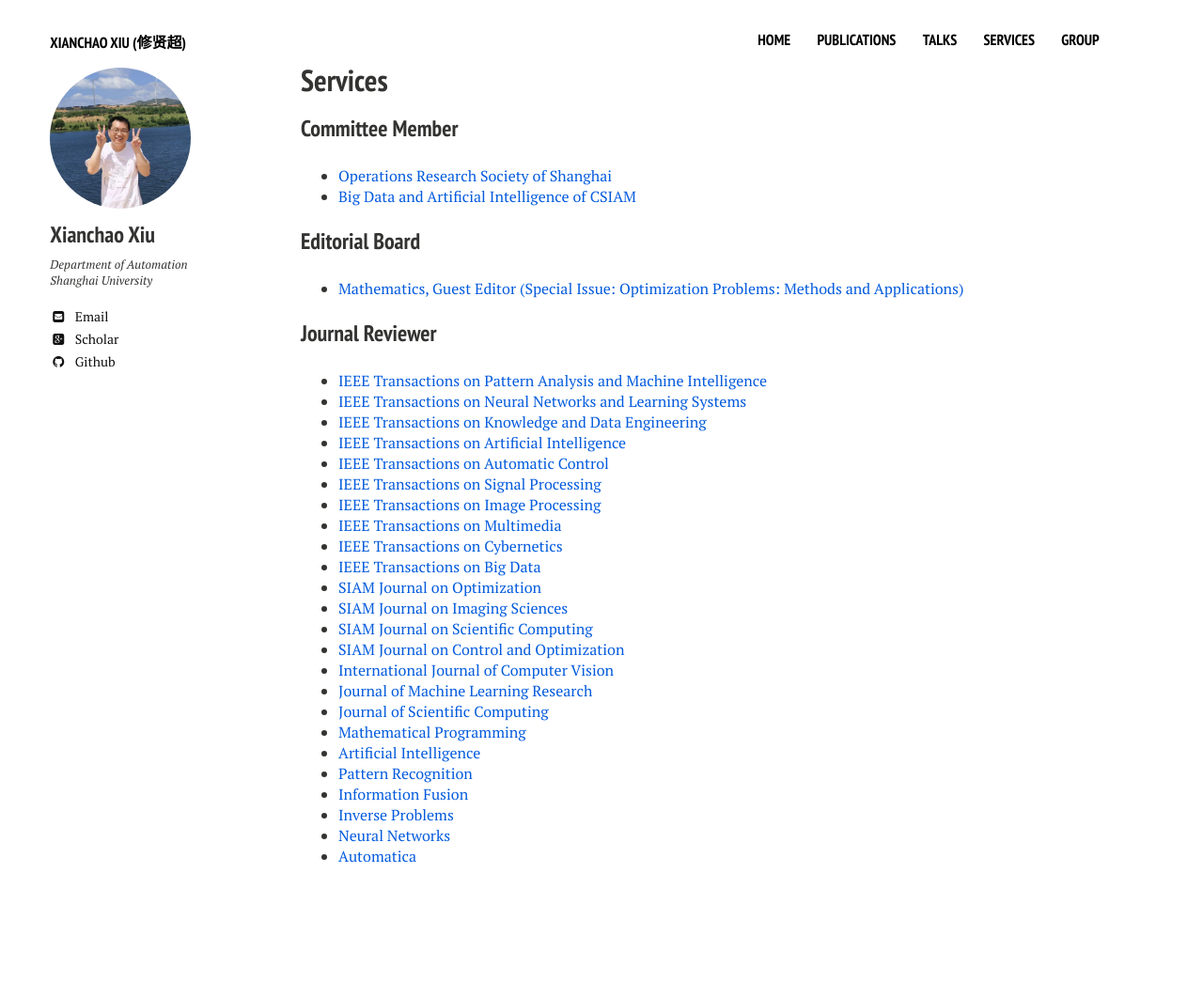
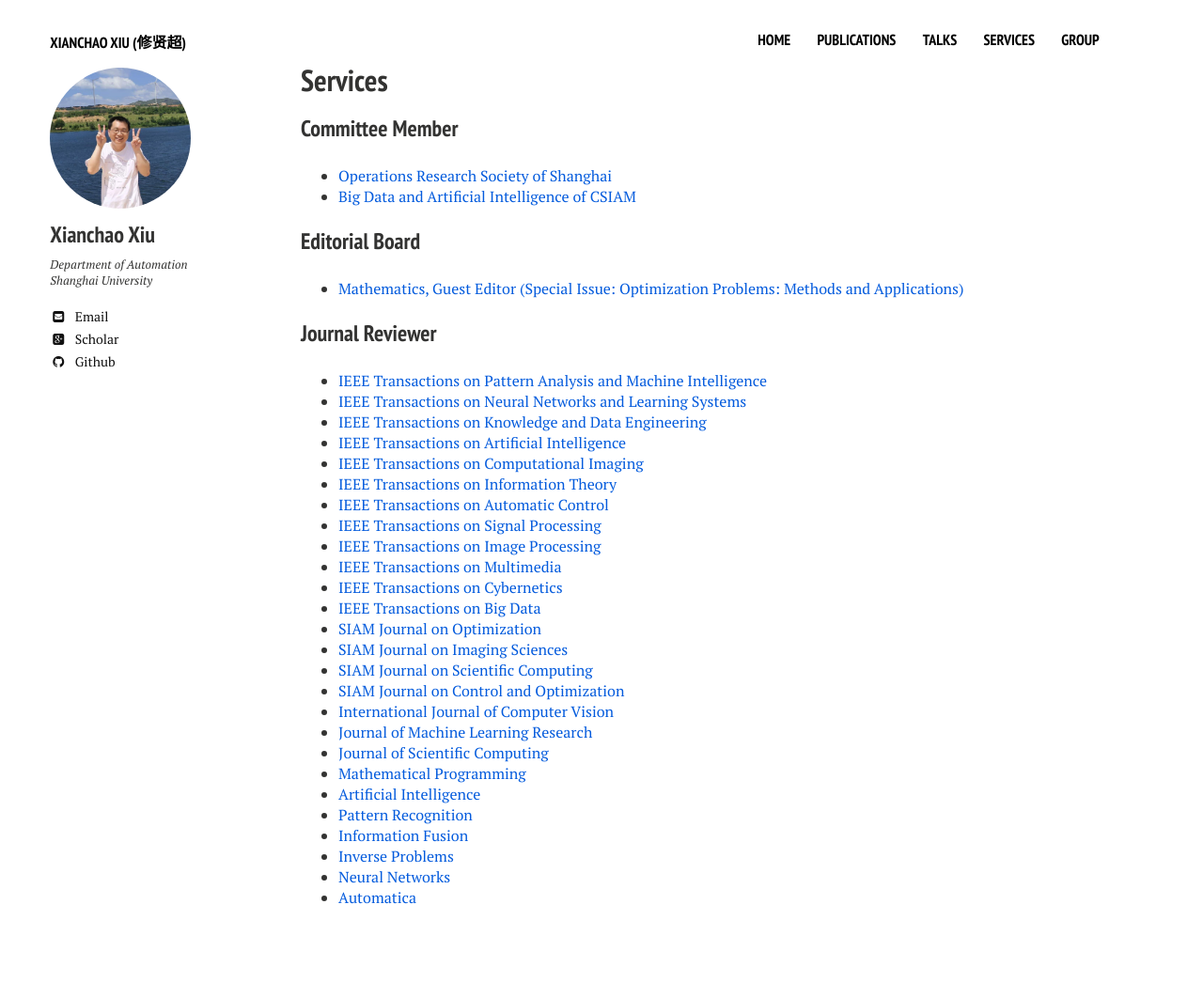
Before and after one commit to xianchaoxiu/xianchaoxiu.github.io, a Jekyll site: the page built from services/index.md, in a window 1280 px wide. Shown: the whole page at 94% size. Built offline with Jekyll 4.4.1, drawn with Linux system fonts in a browser that asks for light colours; nearby versions of some CDN libraries; before the commit the page ends 1018 px from its top, so only the background shows below that.

Commit message:
Update index.md

```diff
--- a/services/index.md
+++ b/services/index.md
@@ -23,6 +23,9 @@ share: false
 * <a href="https://ieeexplore.ieee.org/xpl/RecentIssue.jsp?punumber=5962385" class="textlink" target="_blank">IEEE Transactions on Neural Networks and Learning Systems </a> <br>
 * <a href="https://ieeexplore.ieee.org/xpl/RecentIssue.jsp?punumber=69" class="textlink" target="_blank">IEEE Transactions on Knowledge and Data Engineering </a> <br>
 * <a href="https://ieeexplore.ieee.org/xpl/RecentIssue.jsp?punumber=9078688" class="textlink" target="_blank">IEEE Transactions on Artificial Intelligence </a> <br>
+* <a href="https://ieeexplore.ieee.org/xpl/RecentIssue.jsp?punumber=6745852" class="textlink" target="_blank">IEEE Transactions on Computational Imaging
+</a> <br>
+* <a href="https://ieeexplore.ieee.org/xpl/RecentIssue.jsp?punumber=18" class="textlink" target="_blank">IEEE Transactions on Information Theory </a> <br>
 * <a href="https://ieeexplore.ieee.org/xpl/RecentIssue.jsp?punumber=9" class="textlink" target="_blank">IEEE Transactions on Automatic Control </a> <br>
 * <a href="https://ieeexplore.ieee.org/xpl/RecentIssue.jsp?punumber=78" class="textlink" target="_blank">IEEE Transactions on Signal Processing </a> <br>
 * <a href="https://ieeexplore.ieee.org/xpl/RecentIssue.jsp?punumber=83" class="textlink" target="_blank">IEEE Transactions on Image Processing  </a> <br>
```
